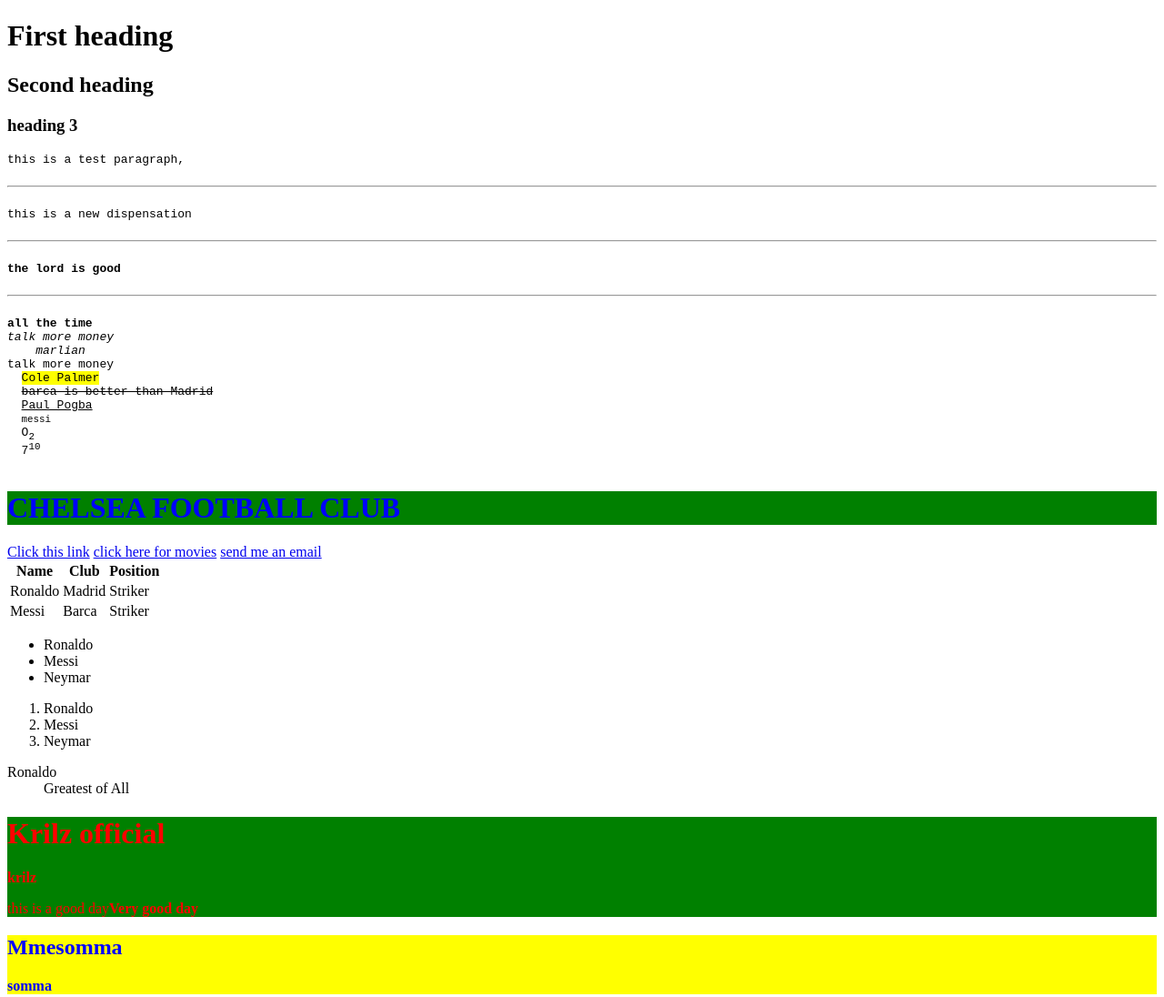
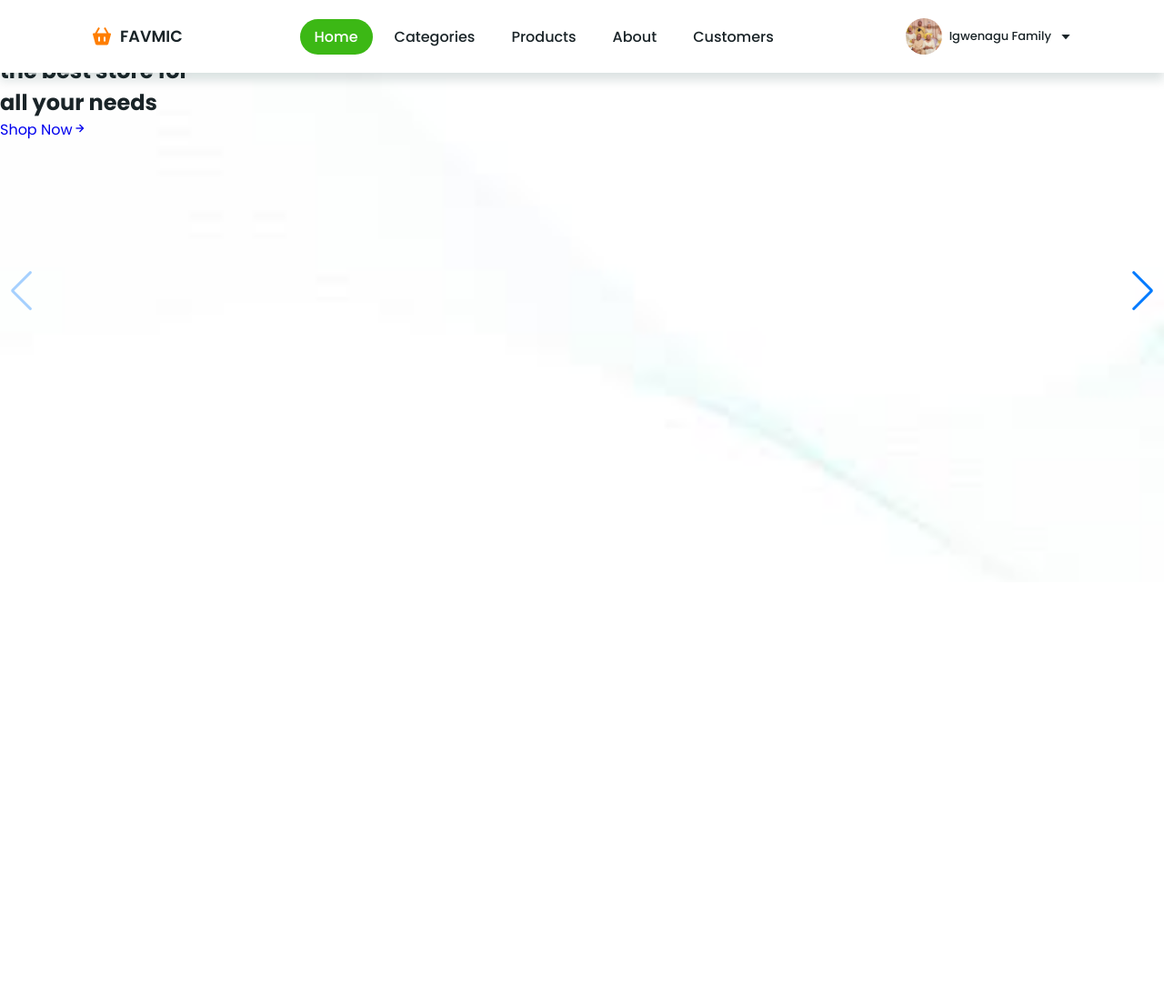
Before and after one commit to adimchikrilz/git-master-class, a plain HTML site: page index.html in a window 1280 px wide. Shown: the top 1096 px of the page at 91% size. After the commit the page ends 800 px from the top, so only its background shows below. Drawn offline with nearby package versions, Linux system fonts and the light colour scheme; grey boxes are pictures that could not be loaded.

Commit message:
second commit

```diff
--- a/index.html
+++ b/index.html
@@ -1,117 +1,74 @@
 <!DOCTYPE html>
+<html lang="en">
+  <head>
+    <meta charset="UTF-8">
+    <meta http-equiv="X-UA-Compatible" content="IE=edge">
+    <meta name="viewport" content="width=device-width, initial-scale=1.0">
+    <title>FAVMIC EMPERIUM</title>
+    <link rel="stylesheet" href="style.css">
+    <link rel="stylesheet"
+   href="https://cdn.jsdelivr.net/npm/boxicons@latest/css/boxicons.min.css">
+   <link
+   rel="stylesheet"
+   href="https://cdn.jsdelivr.net/npm/swiper@11/swiper-bundle.min.css"/>
+  </head>
+  <body>
+    <header>
+      <a href="#" class="logo"><i class='bx bxs-basket'></i>FAVMIC</a>
+      <div class="bx bx-menu" id="menu-icon"></div>
+      <ul class="navbar">
+        <li><a href="#home" class="home-active">Home</a></li>
+        <li><a href="#categories">Categories</a></li>
+        <li><a href="#products">Products</a></li>
+        <li><a href="#about">About</a></li>
+        <li><a href="#customers">Customers</a></li>
+      </ul>
+      <div class="profile">
+        <img src="img/img23.jpg" alt="">
+        <span>Igwenagu Family</span>
+        <i class="bx bx-caret-down"></i>
+      </div>
+    </header>
+    <section class="home swiper" id="home">
+      <!--slide 1-->
+        <div class="swiper-wrapper">
+           <div class="swiper-slide container">
+              <div class="home-text">
+                 <span>We are Favmic Emperium</span>
+                 <h1>Choose Favmic <br> the best store for <br>all your needs</h1>
+                 <a href="#" class="btn">Shop Now<i class="bx bx-right-arrow-alt" ></i></a>
+            </div>
+            <img src="img/img24.webp" alt="">
 
-<html>
-  <head>
-    <title>Anthem Ndi Eze</title>
-    <link rel="icon" href="https://encrypted-tbn0.gstatic.com/images?q=tbn:ANd9GcRU5dv8rxxiO-21GIERe0mGBm7e4IHaAASUrw&s">
-  </head>
+        </div>
+        <!--slide 2-->
+          <div class="swiper-slide container">
+            <div class="home text">
+              <span>We are Favmic Emperium</span>
+              <h1>choose Favmic <br> the best store for <br>all your needs</h1>
+              <a href="#" class="btn">Shop Now<i class='bx bx-right-arrow-alt'></i></a>
+            </div>
+            <img src="img/img25.jpg" alt="">
 
-<body>
-  <h1>First heading</h1>
-  <h2>Second heading</h2>
-  <h3>heading 3</h3>
+          </div>
+          <!--slide 3-->
+            <div class="swiper-slide container">
+              <div class="home text">
+                <span>We are Favmic Emperium</span>
+                <h1>choose Favmic <br> the best store for <br>all your needs</h1>
+                <a href="#" class="btn">Shop Now<i class='bx bx-right-arrow-alt'></i></a>
+              </div>
+              <img src="img/img27.jpg" alt="">
 
-  <pre>
-this is a test paragraph,
-    <hr>
-this is a new dispensation
-    <hr>
-<strong>the lord is good</strong>
-    <hr>
-<b>all the time</b>
-<em>talk more money</em>
-    <i>marlian</i>
-talk more money
-  <mark>Cole Palmer</mark>
-  <del>barca is better than Madrid</del>
-  <ins>Paul Pogba</ins>
-  <small>messi</small>
-  O<sub>2</sub>
-  7<sup>10</sup>
-  </pre>
-<h1 style="color:blue; background-color:green;">CHELSEA FOOTBALL CLUB</h1>
-  <a href="https://sportybet.com">Click this link</a>
-<!--
-  <p>thank God for this opportunity</p>
--->
-<a href="https://fzmovies.net" target="_blank">click here for movies</a>
-<a href="mailto:adimchikrilz@gmail.com">send me an email</a>
-<table>
-  <tr>
-    <th>Name</th>
-    <th>Club</th>
-    <th>Position</th>
-  </tr>
-  <tr>
-    <td>Ronaldo</td>
-    <td>Madrid</td>
-    <td>Striker</td>
-  <tr>
-    <td>Messi</td>
-    <td>Barca</td>
-    <td>Striker</td>
-  </tr>
-</table>
-<ul>
-    <li>Ronaldo</li>
-    <li>Messi</li>
-    <li>Neymar</li>
-</ul>
-  <ol>
-    <li>Ronaldo</li>
-    <li>Messi</li>
-    <li>Neymar</li>
-  </ol>
-<dl>
-  <dt>Ronaldo</dt>
-  <dd>Greatest of All</dd>
-</dl>
-<div style="color:red;background-color:green;">
-  <h1>Krilz official</h1>
-  <b>krilz</b>
-  <p>this is a good day<b>Very good day</b></p>
-</div>
+            </div>
 
-  <div style="color:blue;background-color:yellow;">
-    <h2>Mmesomma</h2>
-    <b>somma</b>
-  </div>
-<iframe src= "https://goggle.com" height=100 width="100" style="border:none;"></iframe>
-  <pre>this is te euro sign &euro;
-  this is the Naira sign&#169;
-  this is the Naira sign&#9825
-  &#x210C;
-  <!--html forms-->
-  </pre>
-  <form>
-    <label for="name">Username</label>
-    <br>
-    <input type="text" Username="name" id="name">
-    <br>
-    <label for="number">Number</label>
-    <br>
-    <input type="number" password="number" passcode="number">
-    <br>
-    <label for="name">adimchi</label>
-    <br>
-    <input type="checkbox" Username="name" id="name" value="adimchi">
-    <br>
-    <label for="name">Chimzo</label>
-    <br>
-    <input type="checkbox" Username="name" id="name" value="chimzo">
-    <br>
-    <label for="name">Chimzo</label>
-    <input type="radio" Username="name" id="name" value="chimzo">
+      </div>
+      <div class="swiper-button-next"></div>
+      <div class="swiper-button-prev"></div>
 
-    <br>
-    <input type="submit" value="send">
-  </form>
-  <form action="form.html" method="GET">
-    <label for="name">Chimzo</label>
-  <input type="radio" Username="name" id="name" value="chimzo">
+    </section>
+    <script src="https://cdn.jsdelivr.net/npm/swiper@11/swiper-bundle.min.js"></script>
 
-  <br>
-  <input type="submit" value="send"></form>
-    </body>
-
+    <script src="index.js"></script>
+  </body>
 </html>
--- a/index.js
+++ b/index.js
@@ -0,0 +1,10 @@
+//swiper//
+var swiper = new Swiper(".home", {
+    spaceBetween: 30,
+    centeredSlides: true,
+
+    navigation: {
+      nextEl: ".swiper-button-next",
+      prevEl: ".swiper-button-prev",
+    },
+  });
--- a/style.css
+++ b/style.css
@@ -103,7 +103,7 @@ header {
     background-size: cover;
     background-position: center;
 }
-.container img{
+.container img {
     width: 400px;
     position: absolute;
     bottom: -500px;
```
Also changed, not shown: img/img23.jpg (added), img/img24.webp (added), img/img25.jpg (added), img/img26.jpg (added), img/img27.jpg (added), img/img28.jpg (added), img/img29.jpg (added), 1 other file.
